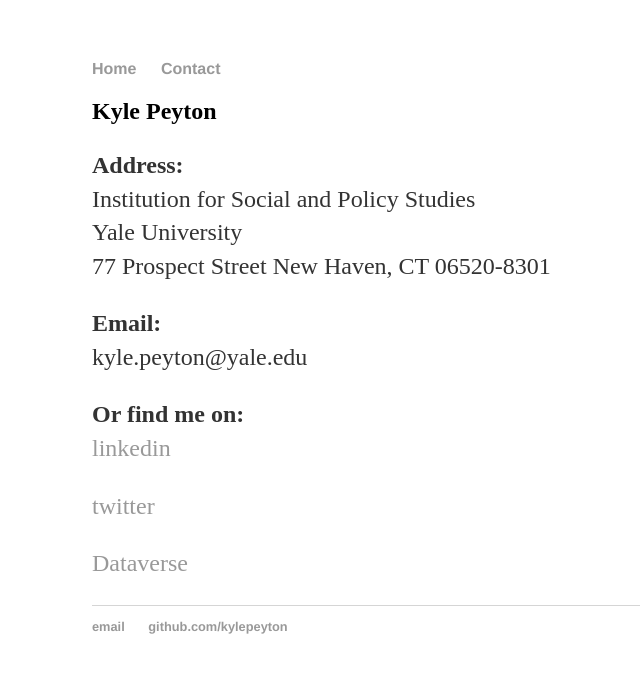
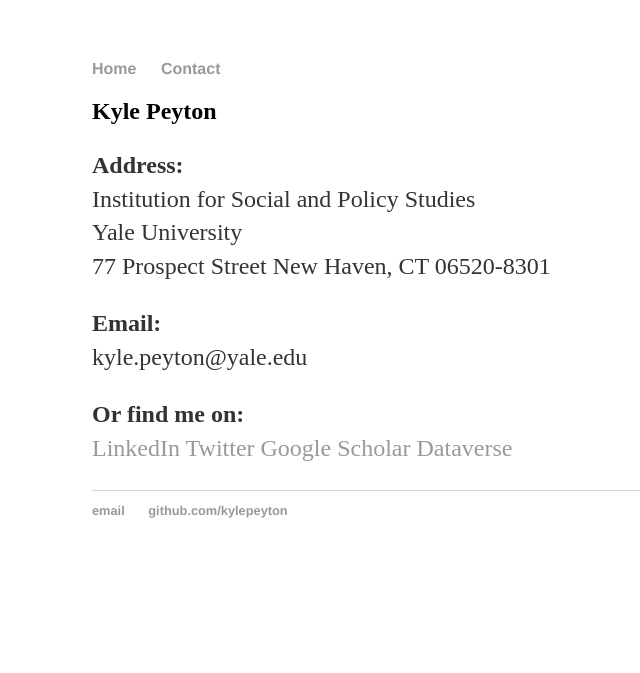
Before and after one commit to kylepeyton/kylepeyton.github.io, a Jekyll site: the page built from contact/index.markdown, in a window 1280 px wide. Shown: the top 673 px of the page, without its empty margins (100-740 px from the left). Built offline with Jekyll 4.4.1, drawn with Linux system fonts in a browser that asks for light colours.

Commit message:
Update index.markdown

```diff
--- a/contact/index.markdown
+++ b/contact/index.markdown
@@ -13,9 +13,7 @@
 kyle.peyton@yale.edu
 
 **Or find me on:**
-[linkedin](https://www.linkedin.com/in/kyle-peyton-324790125){:target="_blank"}
-
-[twitter](https://twitter.com/peyton_k){:target="_blank"}
-
-<!-- [Google Scholar](https://scholar.google.com/citations?user=Hccq-KMAAAAJ&hl=en){:target="_blank"} -->
+[LinkedIn](https://www.linkedin.com/in/kyle-peyton-324790125){:target="_blank"}
+[Twitter](https://twitter.com/peyton_k){:target="_blank"}
+[Google Scholar](https://scholar.google.com/citations?user=Hccq-KMAAAAJ&hl=en){:target="_blank"}
 [Dataverse](https://dataverse.harvard.edu/dataverse.xhtml?alias=kpeyton){:target="_blank"}
```
